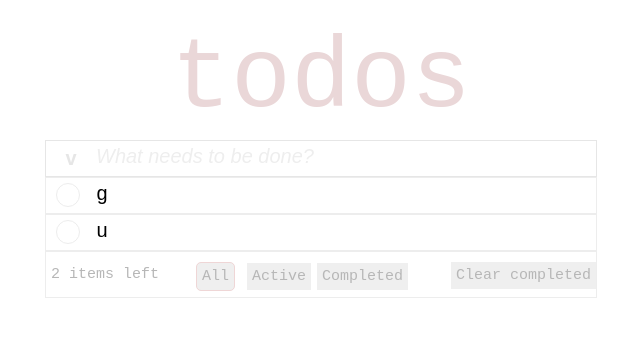
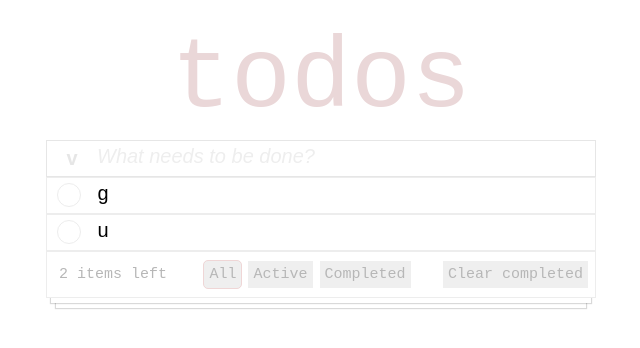
Before and after one commit to EvaMelon/ToDo-React, a React (Create React App) app: page / in a window 1280 px wide. Shown: the top 348 px of the page, without its empty margins (319-959 px from the left). Built offline with nearby package versions, Linux system fonts and the light colour scheme.

Commit message:
added shadow

```diff
--- a/src/App.css
+++ b/src/App.css
@@ -1,10 +1,17 @@
 .App {
-  text-align: center;
   padding-top:30px;
   font-family: 'Courier New', Courier, monospace;
+  margin:auto;
+  width:550px;
+  box-shadow:
+  0 10px 0 -5px white,
+  0 10px 1px -4px rgba(0,0,0,0.15),
+  0 20px 0 -10px white,
+  0 20px 1px -9px rgba(0,0,0,0.15);
 }
 
 .App-title {
+  text-align: center;
   font-size: 100px;
   font-weight:100;
   color: #EAD7D8;
@@ -13,7 +20,7 @@
 
 .todos-writingSpace {
   height:35px;
-  width:500px;
+  flex-grow: 1;
   border:solid 1px #E6E6E6;
   border-width: 1px 1px 1px 0;
   font-style: italic;
@@ -42,16 +49,13 @@
 
 .todo {
   height:35px;
-  width:550px;
   border:solid 1px #EDEDED;
-  margin:auto;
   list-style: none;
   display:flex;
 }
 
 .fieldSet {
   display: flex;
-  justify-content: center;
 }
 
 .blackButton {
@@ -63,7 +67,7 @@
   justify-content: left;
   padding-left: 15px;
   font-size:20px;
-  flex-grow:1; /*ten element zajmuje wiecej miejsca*/
+  flex-grow:1;
   padding-top: 7px;
 }
 
@@ -131,19 +135,22 @@
 }
 
 .itemCounter-section {
-  position: relative;
+  display: flex;
+  align-items: center;
+  justify-content: space-between;
   height:35px;
-  width:550px;
   border: 1px solid #EDEDED;
-  margin:auto;
-  padding-top: 10px;
+  padding: 5px 7px;
   font-size:15px;
 }
 
 .itemCounter-element {
   padding:5px;
   color:#B7B7B7;
-  position:absolute;
+}
+
+.filter .itemCounter-element:not(:last-child) {
+  margin-right: 5px;
 }
 
 .items-left {
@@ -157,18 +164,6 @@
 
 .clear:hover {
   text-decoration: underline;
-}
-
-.all {
- left: 150px;
-}
-
-.active {
-  left: 200px;
-}
-
-.completed {
-  left: 270px;
 }
 
 .active:hover,
--- a/src/App.js
+++ b/src/App.js
@@ -149,8 +149,9 @@ class App extends Component {
       <div className="App">
         <h1 className="App-title">todos</h1>
         <div className="fieldSet">
+
         <button className={classNames({
-          "v-button":true,
+          "v-button": true,
           "blackButton": this.areAllItemsDone()
         })}
             onClick={this.toggleAll}
@@ -160,6 +161,7 @@ class App extends Component {
           placeholder="What needs to be done?"
             onKeyPress={this.handleKeyPress}/>
         </div>
+
         <div className="items">
           {this.renderItems()}
         </div>
@@ -167,6 +169,7 @@ class App extends Component {
         <section className="itemCounter-section">
           <span className="itemCounter-element items-left">
             {this.countCompletedItems()}</span>
+          <div className="filter">
           <button
             className={classNames({
               "itemCounter-element":true,
@@ -191,6 +194,7 @@ class App extends Component {
           })}
           onClick={()=>{this.setFilter("completed")}}
           >Completed</button>
+        </div>
           <button className="itemCounter-element clear"
           onClick={this.clearCompleted}
           >Clear completed</button>
```
